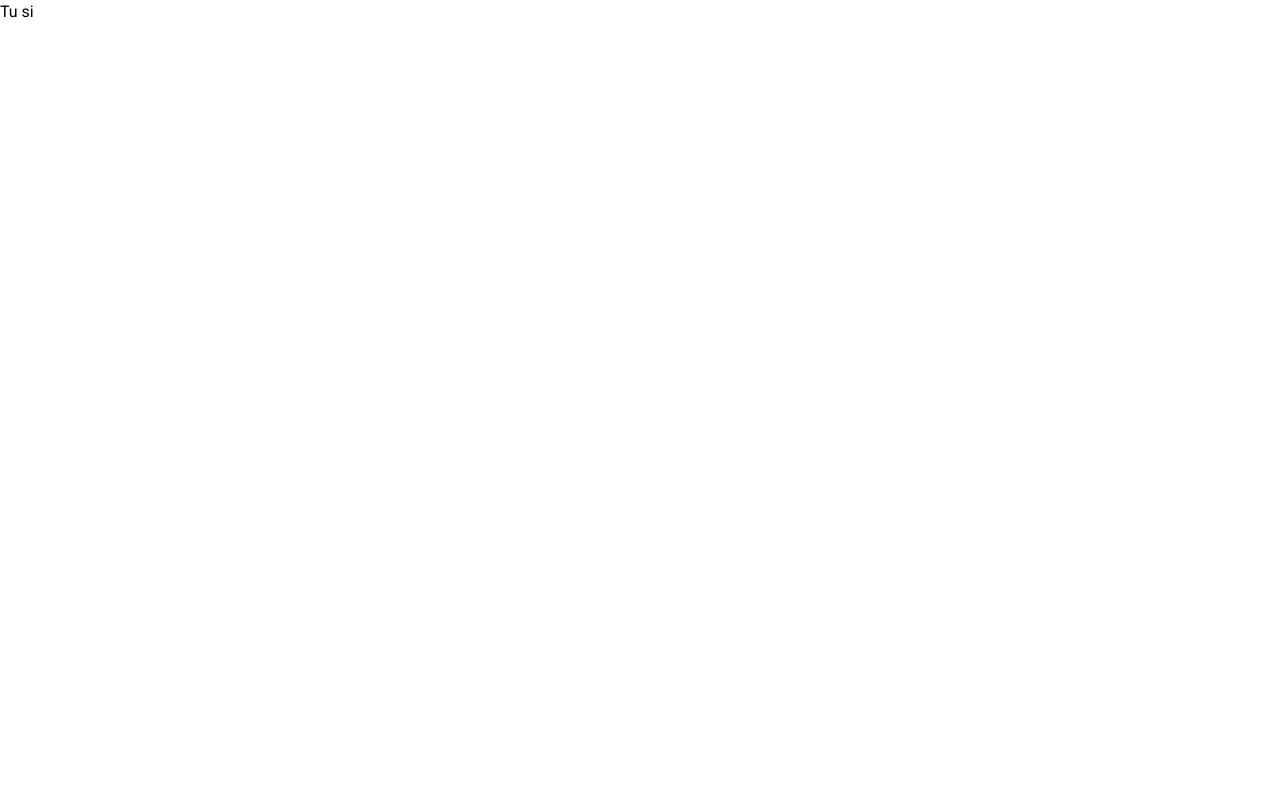
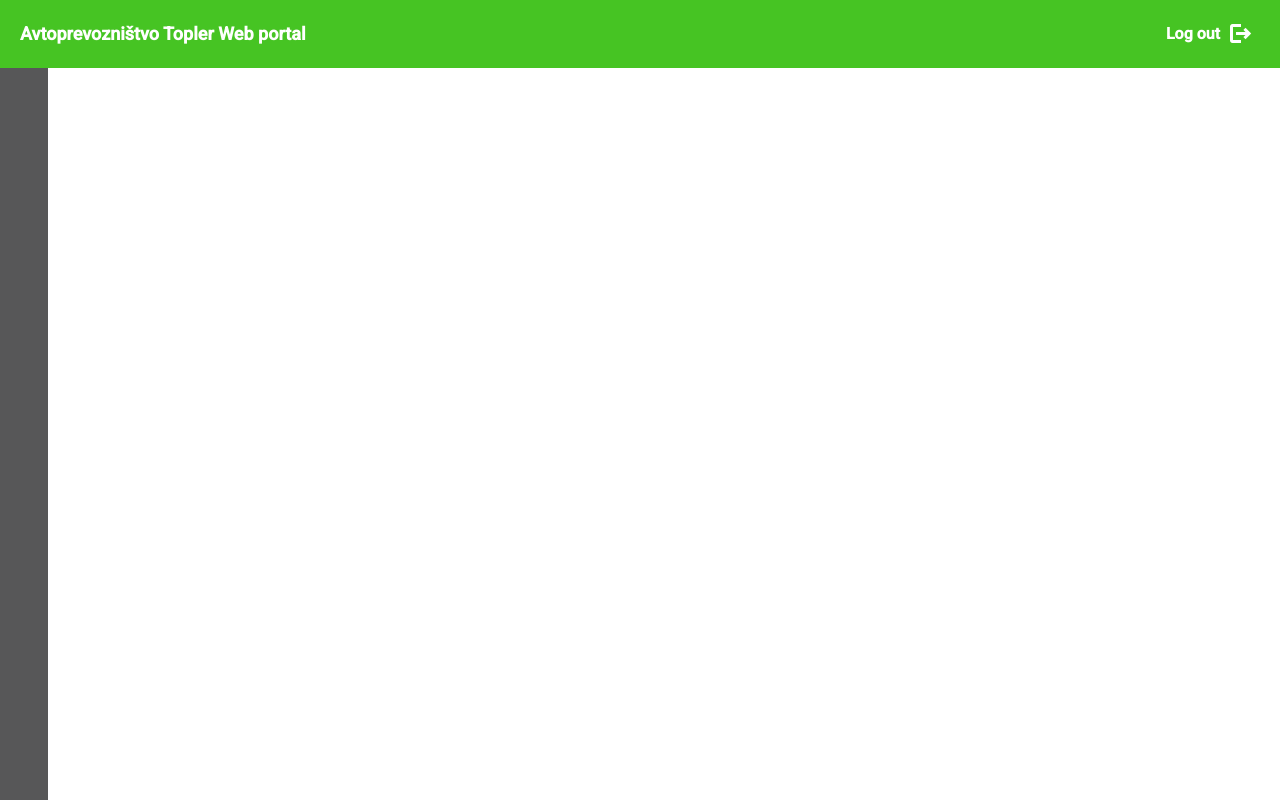
Before and after one commit to TimMori0/diplomska, an Angular app: page /form/1 in a window 1280 px wide. Built offline with nearby package versions, Linux system fonts and the light colour scheme.

Commit message:
added basic user menu

```diff
--- /dev/null
+++ b/src/app/core/components/base-layout/base-layout.component.html
@@ -0,0 +1,6 @@
+<div class="main-body">
+  <sidemenu></sidemenu>
+  <div class="content-body">
+    <ng-content></ng-content>
+  </div>
+</div>
--- /dev/null
+++ b/src/app/core/components/sidemenu/sidemenu.component.html
@@ -0,0 +1,27 @@
+<!-- SIDEMENU -->
+<aside class="flex flex-col p-6 fixed z-10 h-full bg-primaryBackgroundMenu mt-16 text-white">
+  <!-- ADMIN USER MENU -->
+  <div *ngIf="userType == 'admin'">
+
+  </div>
+  <!-- BASIC USER MENU -->
+  <div *ngIf="userType == 'basic'">
+    <div class="flex p-2 mb-3 rounded cursor-pointer hover:bg-primaryBackgroundMenuHover">
+      <span class="material-icons mr-2">add</span>
+      <div class="pr-2">New Applications</div>
+    </div>
+    <div class="flex p-2 mb-3 rounded cursor-pointer hover:bg-primaryBackgroundMenuHover">
+      <span class="material-icons mr-2">text_snippet</span>
+      <div class="pr-2">New Applications</div>
+    </div>
+  </div>
+</aside>
+<aside class="p-5 fixed z-20 w-full bg-primaryGreen">
+  <div class="flex justify-between text-white">
+    <div class="font-semibold text-lg">Avtoprevozništvo Topler Web portal</div>
+    <div class="flex font-semibold relative top-0.5 cursor-pointer" (click)="SignOut()">
+      <div class="mr-2">Log out</div>
+      <span class="material-icons mr-2 font-semibold">logout</span>
+    </div>
+  </div>
+</aside>
--- /dev/null
+++ b/src/app/core/components/sidemenu/sidemenu.component.ts
@@ -0,0 +1,29 @@
+import { Component, OnInit } from '@angular/core';
+import { ActivatedRoute, Router } from '@angular/router';
+
+@Component({
+  selector: 'sidemenu',
+  templateUrl: './sidemenu.component.html',
+  styleUrls: ['./sidemenu.component.scss'],
+})
+export class SidemenuComponent implements OnInit{
+  public userType: any;
+
+  constructor(
+    private route: Router,
+    private activatedRoute: ActivatedRoute
+  ){}
+
+  SignOut(){
+    console.log("SUCCES");
+    this.route.navigate(['/login']);
+  }
+
+  ngOnInit(){
+    this.activatedRoute.paramMap.subscribe(params => {
+      this.userType = params.get('usertype');
+    });
+
+    console.log(this.userType);
+  }
+}
--- a/src/app/modules/purchasing-form/pages/purchasing-form.page.html
+++ b/src/app/modules/purchasing-form/pages/purchasing-form.page.html
@@ -1 +1,2 @@
-<div>Tu si</div>
+<base-layout>
+</base-layout>
--- a/tailwind.config.js
+++ b/tailwind.config.js
@@ -3,7 +3,9 @@
   theme: {
     extend: {
       colors: {
-        primaryGreen: "#46c423"
+        primaryGreen: "#46c423",
+        primaryBackgroundMenu: "#575758",
+        primaryBackgroundMenuHover: "#3b3c3d"
       }
     },
   },
```
Also changed, not shown: src/app/core/components/base-layout/base-layout.component.ts (added, +10 -0 lines), src/app/core/core-module.ts (+13 -2 lines), src/app/core/components/base-layout/base-layout.component.scss (added), src/app/core/components/sidemenu/sidemenu.component.scss (added).
